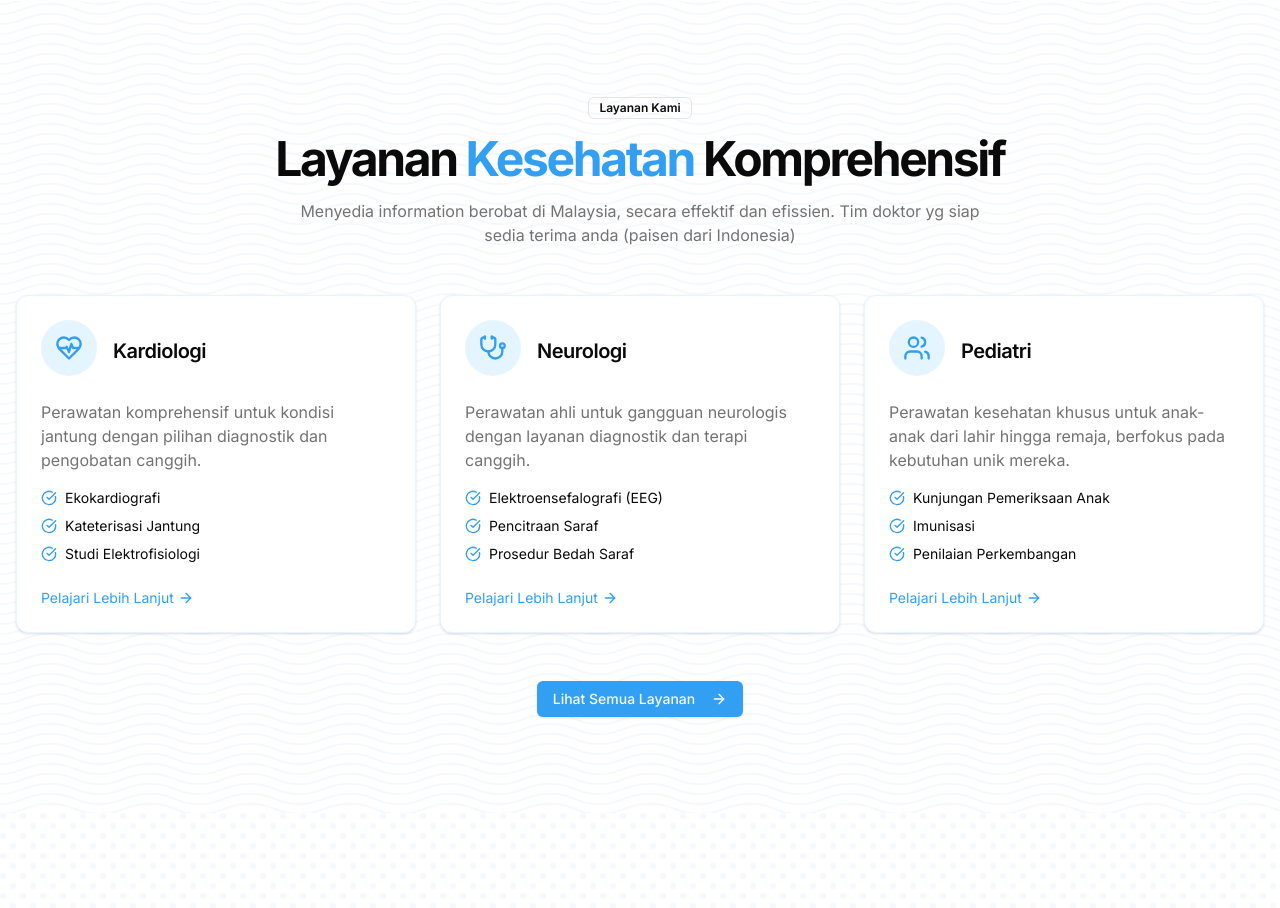
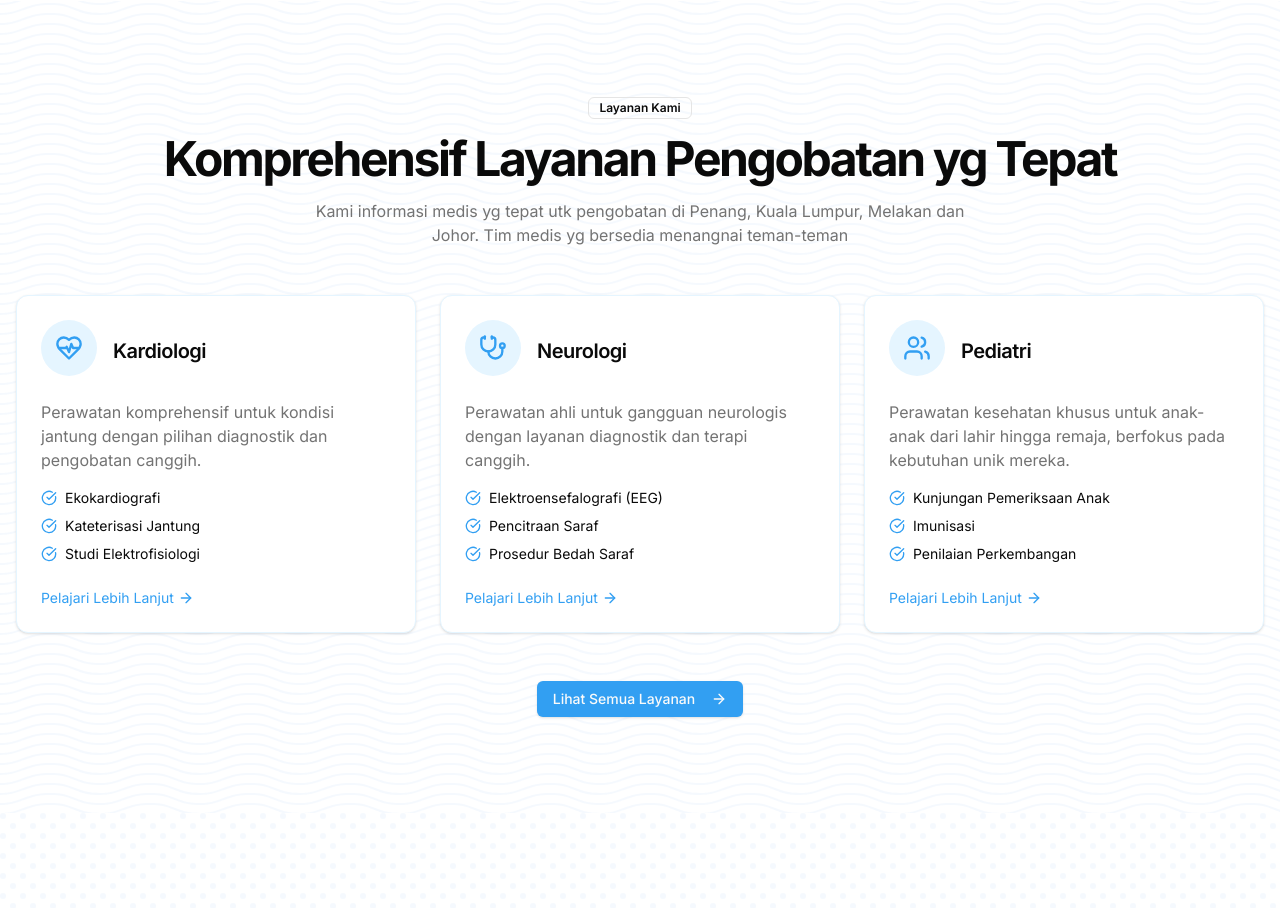
Before and after one commit to lazy-bug-programmer/web-medisgo, a Next.js app: page / in a window 1280 px wide. Shown: the part 1100-2008 px from the top of the page. Built offline with nearby package versions, Linux system fonts and the light colour scheme.

Commit message:
Updated words

```diff
--- a/src/app/page.tsx
+++ b/src/app/page.tsx
@@ -209,13 +209,12 @@ export default function Home() {
               Layanan Kami
             </Badge>
             <h2 className="text-2xl sm:text-3xl font-bold tracking-tighter md:text-4xl lg:text-5xl">
-              Layanan <span className="text-[#329ff2]">Kesehatan</span>{" "}
-              Komprehensif
+              Komprehensif Layanan Pengobatan yg Tepat
             </h2>
             <p className="mt-3 sm:mt-4 max-w-[700px] text-sm sm:text-base text-muted-foreground">
-              Menyedia information berobat di Malaysia, secara effektif dan
-              efissien. Tim doktor yg siap sedia terima anda (paisen dari
-              Indonesia)
+              Kami informasi medis yg tepat utk pengobatan di Penang, Kuala
+              Lumpur, Melakan dan Johor. Tim medis yg bersedia menangnai
+              teman-teman
             </p>
           </div>
           <div className="mt-8 sm:mt-10 lg:mt-12 grid grid-cols-1 gap-4 sm:gap-6 sm:grid-cols-2 lg:grid-cols-3">
```
